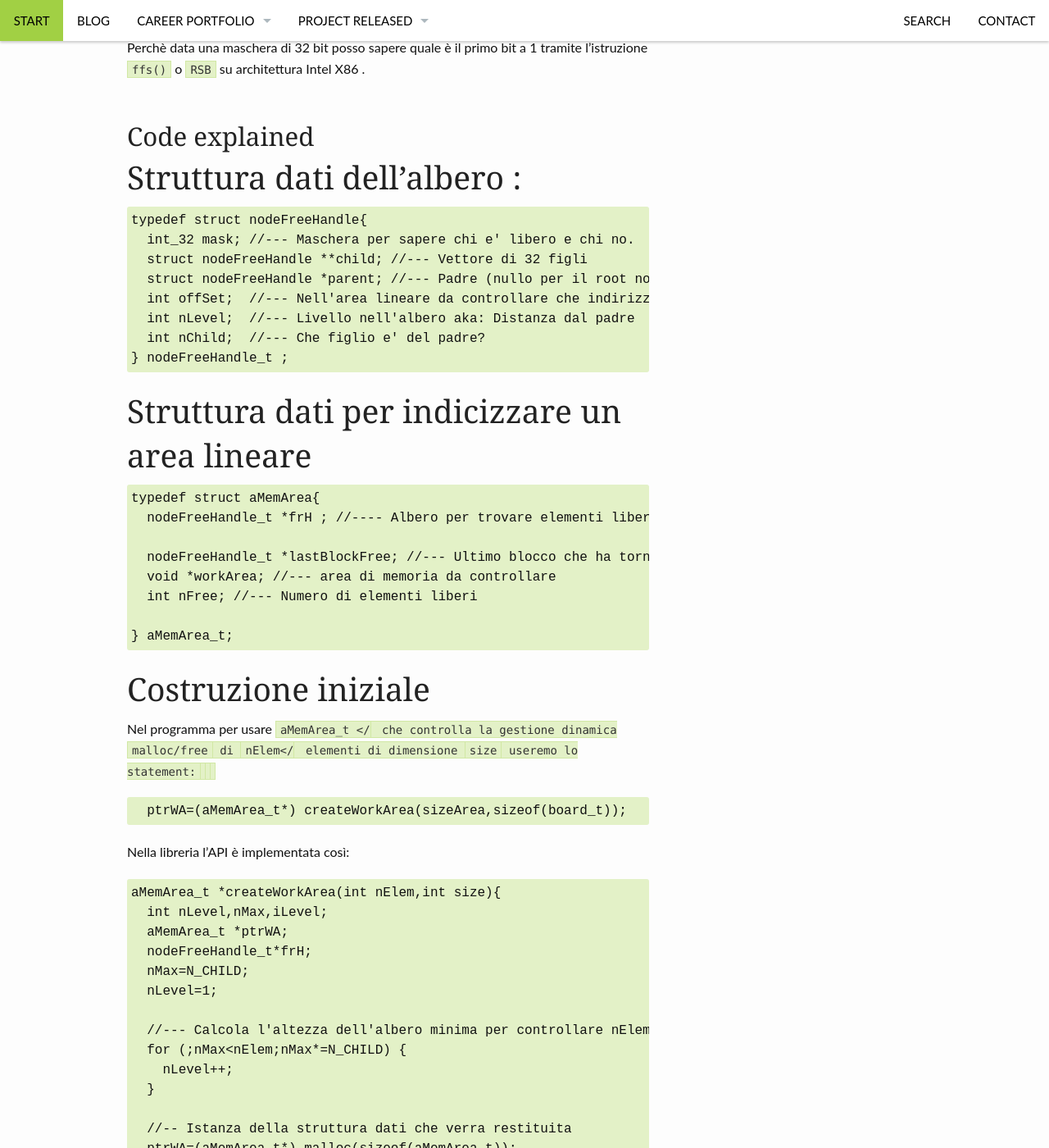
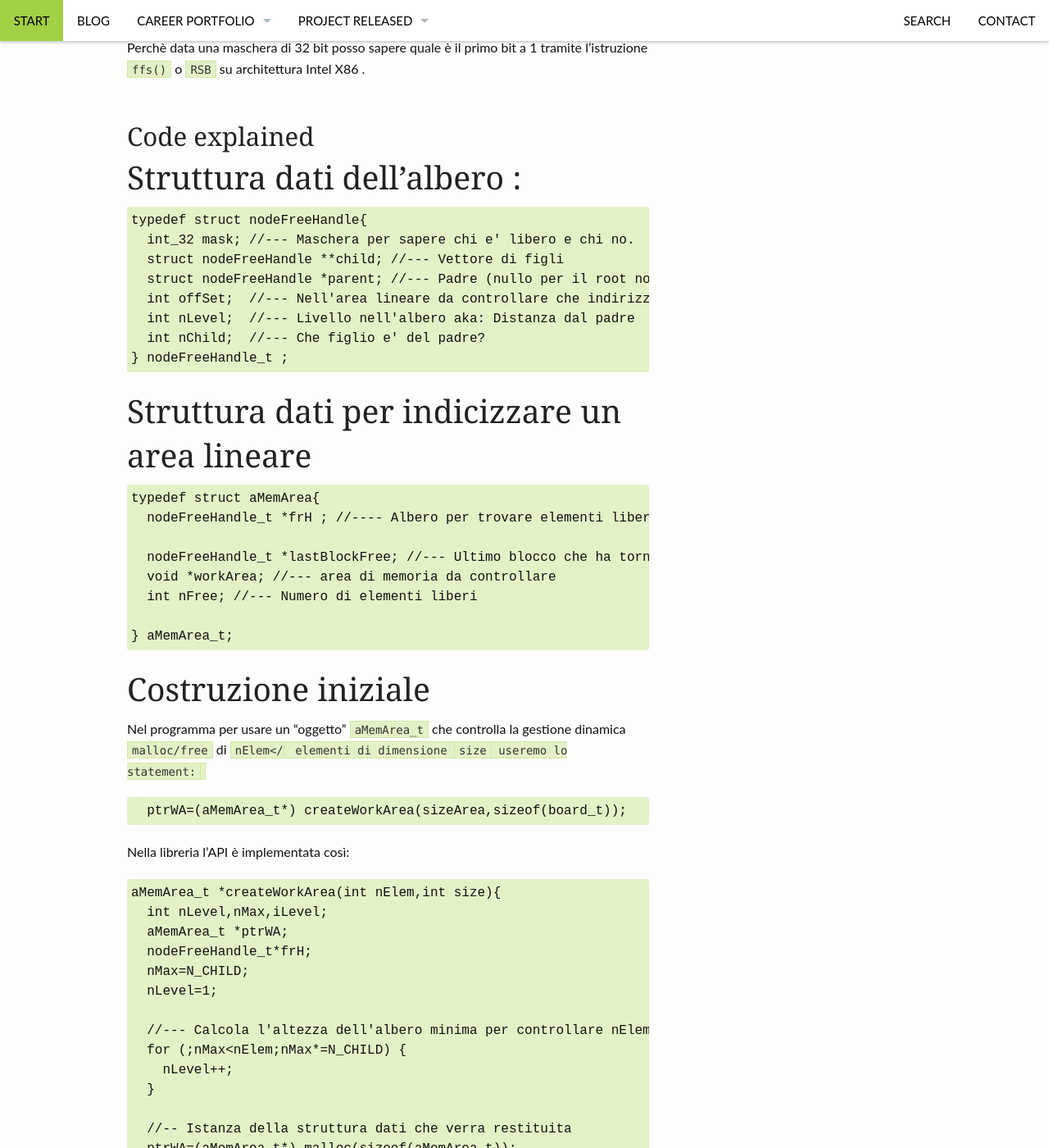
Before and after one commit to nicolarossi/nicolarossi.github.io, a Jekyll site: the page built from _posts/blog/2006-08-04-Dynamic Memory Management.md, in a window 1280 px wide and 1400 px high, scrolled down 2713 px. Shown: the whole window at 82% size. Built offline with Jekyll 4.4.1, drawn with Linux system fonts in a browser that asks for light colours.

Commit message:
Correzioni

```diff
--- a/_posts/blog/2006-08-04-Dynamic Memory Management.md
+++ b/_posts/blog/2006-08-04-Dynamic Memory Management.md
@@ -89,7 +89,7 @@ Perchè data una maschera di 32 bit posso sapere quale è il primo bit a 1 trami
 <pre>
 typedef struct nodeFreeHandle{
   int_32 mask; //--- Maschera per sapere chi e' libero e chi no.
-  struct nodeFreeHandle **child; //--- Vettore di 32 figli
+  struct nodeFreeHandle **child; //--- Vettore di figli
   struct nodeFreeHandle *parent; //--- Padre (nullo per il root node dell'albero)
   int offSet;  //--- Nell'area lineare da controllare che indirizzi stiamo controllando ? da offSet a offSet + ...
   int nLevel;  //--- Livello nell'albero aka: Distanza dal padre
@@ -111,7 +111,7 @@ typedef struct aMemArea{
 
 # Costruzione iniziale
 
-Nel programma per usare  <code>aMemArea_t </<code> che controlla la gestione dinamica <code>malloc/free</code> di <code>nElem</<code> elementi di dimensione <code>size</code> useremo lo statement:
+Nel programma per usare un "oggetto" <code>aMemArea_t</code> che controlla la gestione dinamica <code>malloc/free</code> di <code>nElem</<code> elementi di dimensione <code>size</code> useremo lo statement:
 
 <pre>
   ptrWA=(aMemArea_t*) createWorkArea(sizeArea,sizeof(board_t));
```
